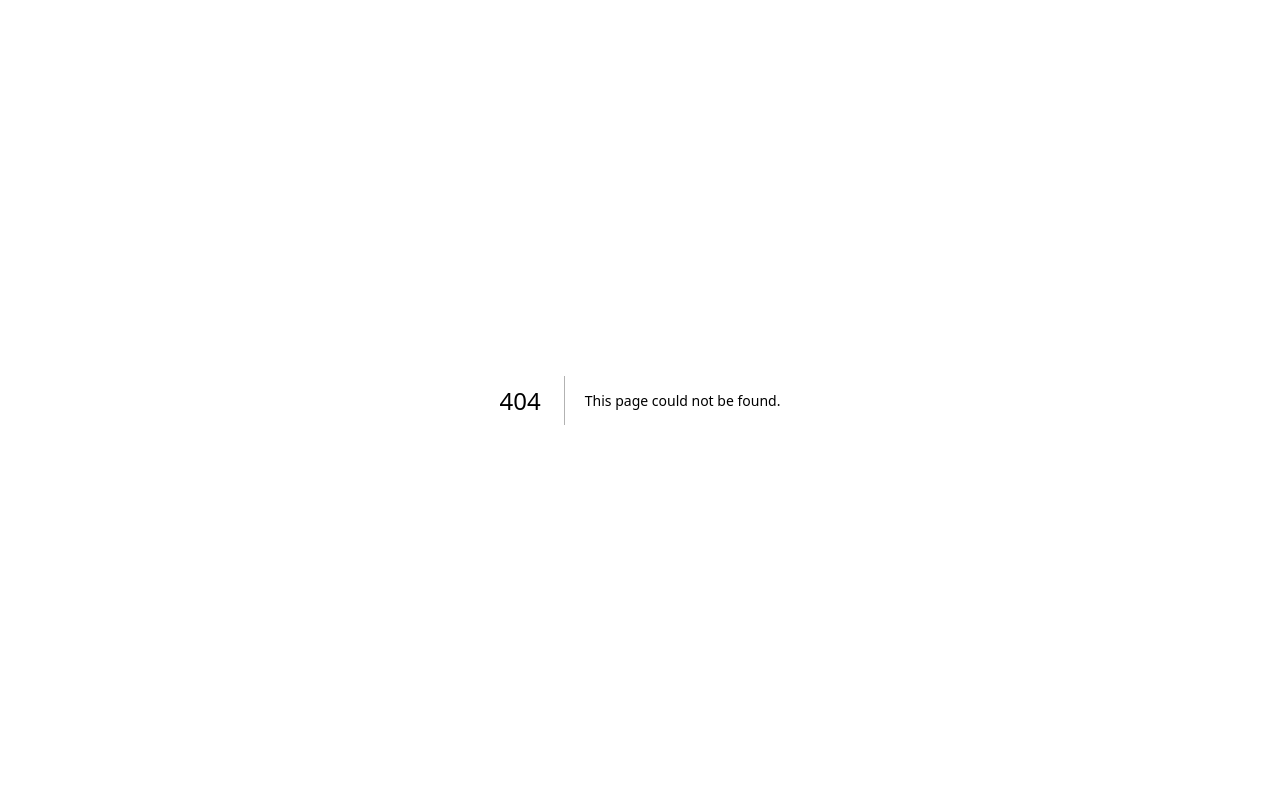
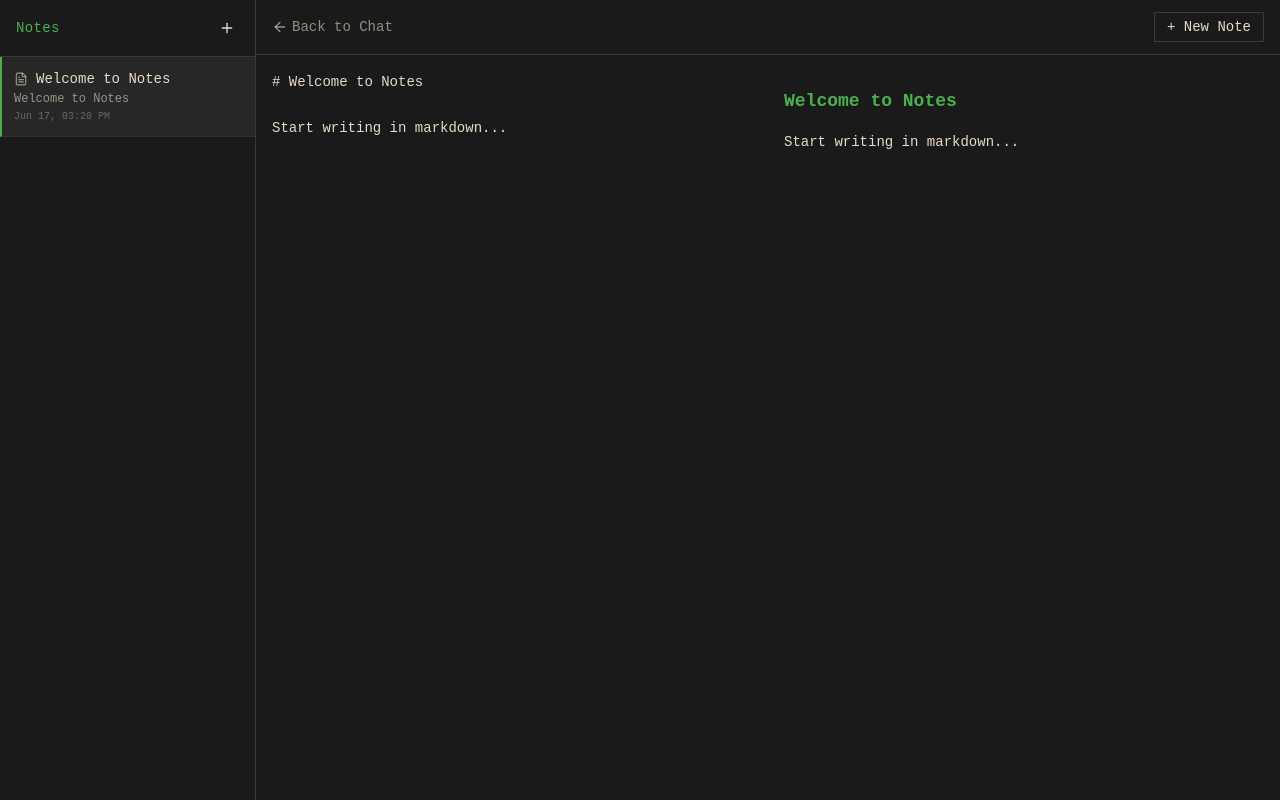
Before and after one commit to Jimuelzxc/avocado, a Next.js app: page /notes in a window 1280 px wide. Before the commit this address had no page. Built offline with nearby package versions, Linux system fonts and the light colour scheme.

Commit message:
feat: add notes page with split-pane markdown editor

```diff
--- /dev/null
+++ b/app/notes/page.tsx
@@ -0,0 +1,74 @@
+'use client';
+import React, { useEffect } from 'react';
+import { useRouter } from 'next/navigation';
+import { ArrowLeft } from 'lucide-react';
+import { useNotesStore } from '../store/notesStore';
+import { NotesSidebar } from '../components/NotesSidebar';
+import { MarkdownRenderer } from '../components/MarkdownRenderer';
+
+export default function NotesPage() {
+  const router = useRouter();
+  const notes = useNotesStore((s) => s.notes);
+  const activeNoteId = useNotesStore((s) => s.activeNoteId);
+  const createNote = useNotesStore((s) => s.createNote);
+  const updateNote = useNotesStore((s) => s.updateNote);
+  const setActiveNote = useNotesStore((s) => s.setActiveNote);
+
+  useEffect(() => {
+    if (notes.length === 0) {
+      const id = createNote();
+      updateNote(id, '# Welcome to Notes\n\nStart writing in markdown...');
+    } else if (!activeNoteId) {
+      setActiveNote(notes[0].id);
+    }
+  }, []);
+
+  const activeNote = notes.find((n) => n.id === activeNoteId);
+
+  return (
+    <div className="flex h-screen w-full bg-surface text-text-primary overflow-hidden font-mono selection:bg-[var(--selection)]">
+      <NotesSidebar />
+      <div className="flex-1 flex flex-col h-full">
+        <div className="flex items-center justify-between px-4 py-3 border-b border-border shrink-0">
+          <button
+            onClick={() => router.push('/')}
+            className="flex items-center gap-1 text-sm text-text-secondary hover:text-accent transition-colors cursor-pointer"
+          >
+            <ArrowLeft size={16} />
+            Back to Chat
+          </button>
+          <button
+            onClick={() => {
+              const id = createNote();
+              setActiveNote(id);
+            }}
+            className="border border-border px-3 py-1 text-sm hover:bg-surface-overlay transition-colors cursor-pointer"
+          >
+            + New Note
+          </button>
+        </div>
+        {activeNote ? (
+          <div className="flex-1 flex divide-x divide-border overflow-hidden">
+            <textarea
+              className="w-1/2 h-full bg-transparent border-none outline-none resize-none text-sm p-4 font-mono leading-relaxed placeholder:text-text-secondary/40"
+              placeholder="Write your note in markdown..."
+              value={activeNote.content}
+              onChange={(e) => updateNote(activeNote.id, e.target.value)}
+            />
+            <div className="w-1/2 h-full overflow-y-auto p-4 text-sm leading-relaxed">
+              {activeNote.content.trim() ? (
+                <MarkdownRenderer content={activeNote.content} />
+              ) : (
+                <p className="text-text-secondary/40">Write something...</p>
+              )}
+            </div>
+          </div>
+        ) : (
+          <div className="flex-1 flex items-center justify-center text-text-secondary/40">
+            Select or create a note to get started
+          </div>
+        )}
+      </div>
+    </div>
+  );
+}
```
